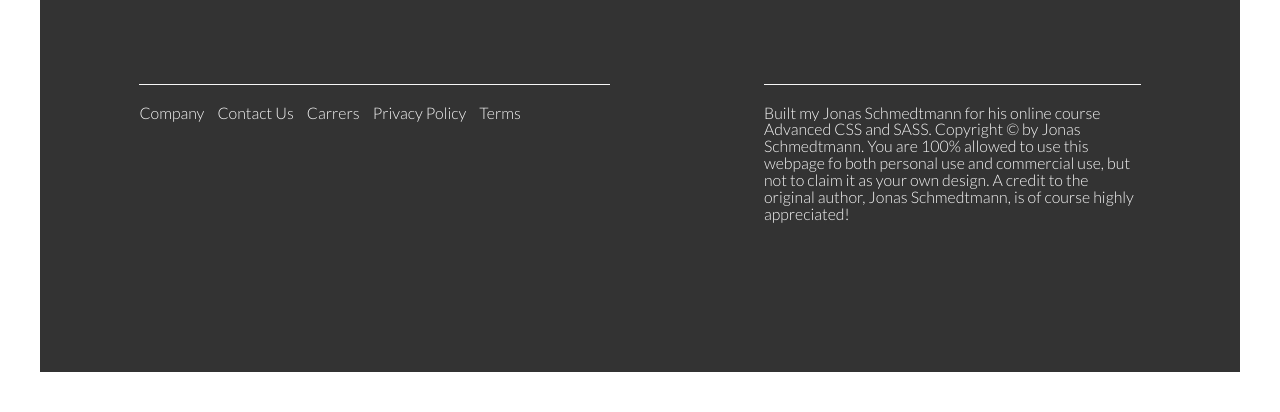
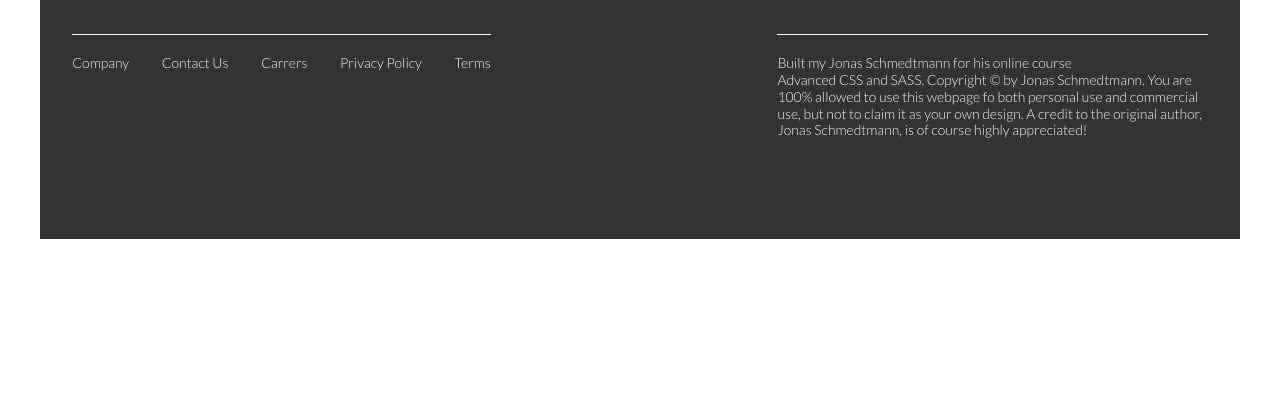
Before and after one commit to Samzei/Natours, a website: page index.html in a window 1280 px wide. Shown: the part 5766-6178 px from the top of the page. After the commit the page ends 6045 px from the top, so only its background shows below. Drawn offline with Linux system fonts and the light colour scheme.

Commit message:
this is the completed footer section

```diff
--- a/sass/layouts/_footer.scss
+++ b/sass/layouts/_footer.scss
@@ -1,6 +1,7 @@
 .footer {
     background-color: $cold;
-    padding: 15rem 10rem;
+    padding: 10rem 0rem;
+    font-size: 1.4rem;
     color: $ash;
     font-weight: 300;
 
@@ -14,6 +15,7 @@
     &__nav {
         padding-top: 2rem;
         border-top: .1rem solid $ash;
+        display: inline-block;
     }
 
     &__paragraph {
@@ -25,7 +27,7 @@
 
     &__item {
         list-style: none;
-
+        text-align: center;
 
     }
 
@@ -33,7 +35,7 @@
         display: inline-block;
 
         &:not(:last-child) {
-            margin-right: 1rem;
+            margin-right: 3rem;
         }
     }
 
```
Also changed, not shown: css/style.css.
